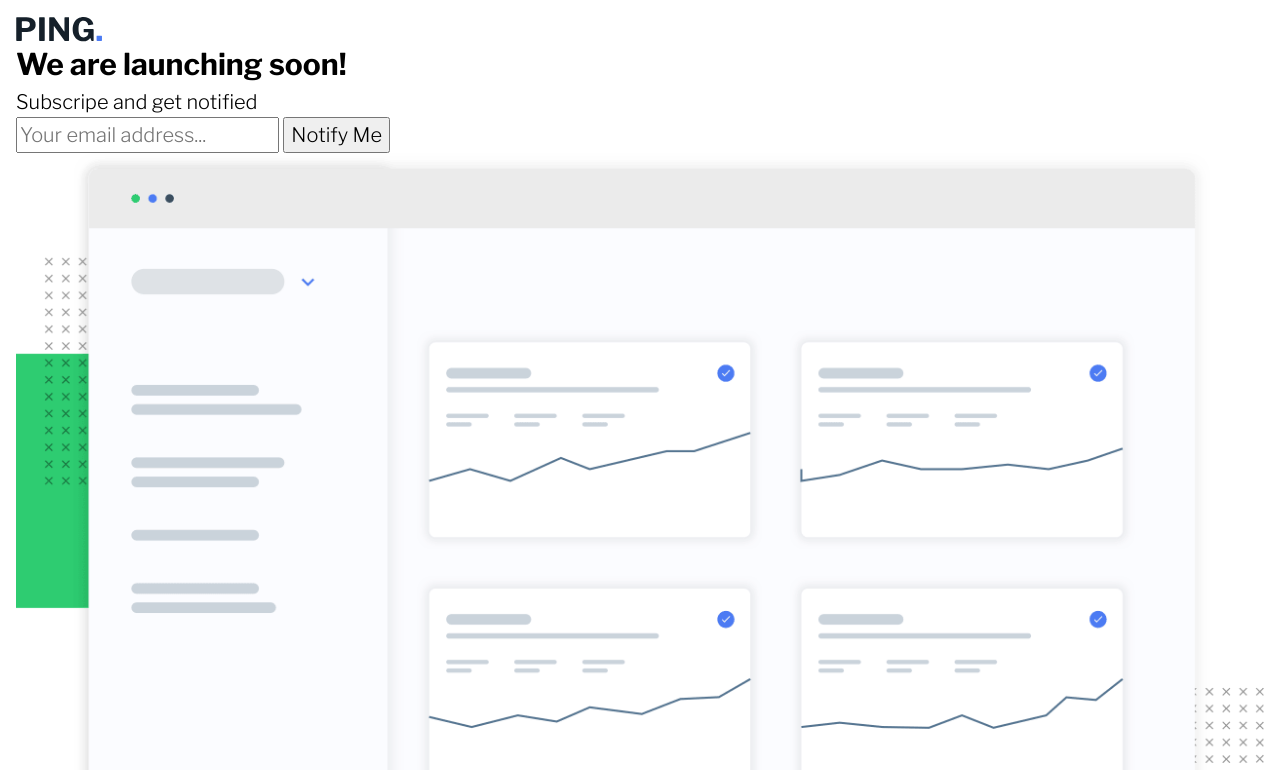
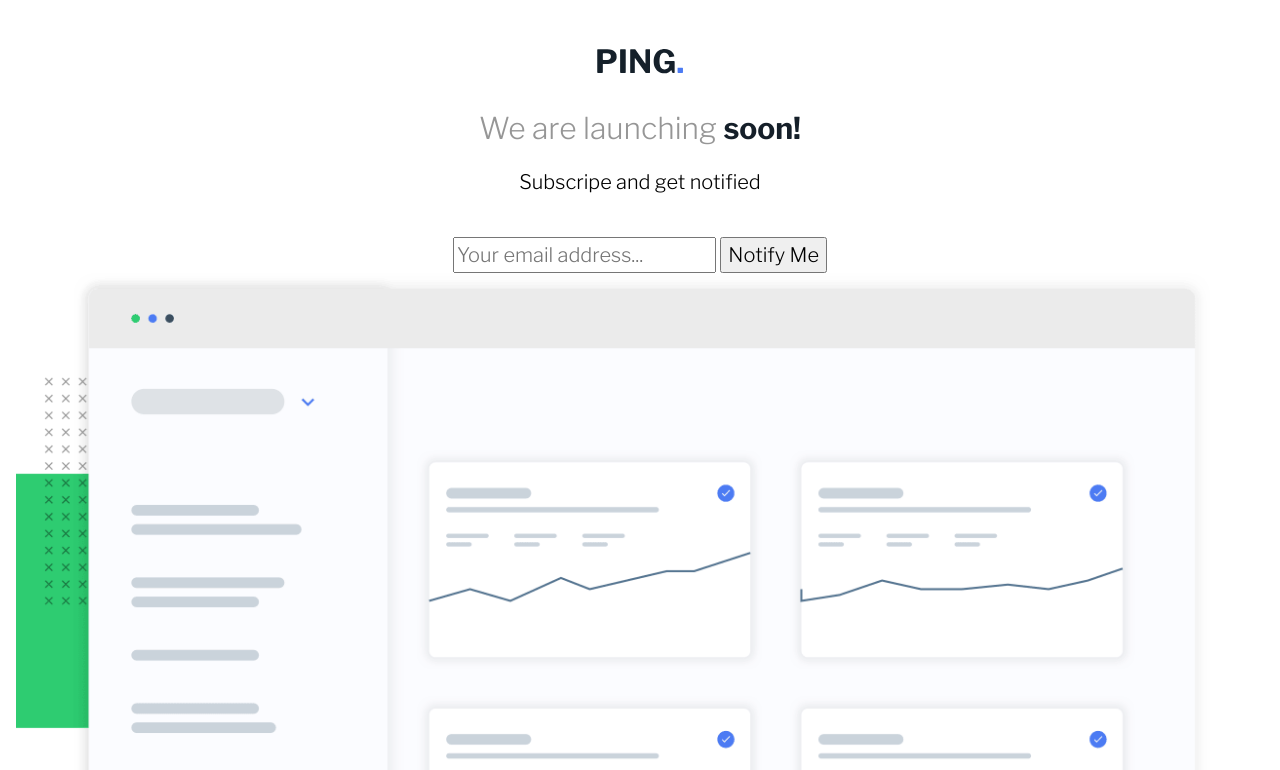
Before and after one commit to approved4me/FM-ping-coming-soon-page, a plain HTML site: page index.html in a window 1280 px wide. Shown: the top 770 px of the page. Drawn offline with nearby package versions, Linux system fonts and the light colour scheme.

Commit message:
start css

```diff
--- a/index.html
+++ b/index.html
@@ -6,7 +6,9 @@
   <meta name="viewport" content="width=device-width, initial-scale=1.0">
   <!-- displays site properly based on user's device -->
   <link rel="icon" type="image/png" sizes="32x32" href="./images/favicon-32x32.png">
-  <link rel="preconnect" href="https://fonts.googleapis.com"><link rel="preconnect" href="https://fonts.gstatic.com" crossorigin><link href="https://fonts.googleapis.com/css2?family=Libre+Franklin:wght@300;600;700&display=swap" rel="stylesheet">
+  <link rel="preconnect" href="https://fonts.googleapis.com">
+  <link rel="preconnect" href="https://fonts.gstatic.com" crossorigin>
+  <link href="https://fonts.googleapis.com/css2?family=Libre+Franklin:wght@300;600;700&display=swap" rel="stylesheet">
   <link rel="stylesheet" href="style.css">
   <title>Frontend Mentor | Ping coming soon page</title>
 
@@ -18,7 +20,7 @@
 
       <div class="top">
         <img src="./images/logo.svg" alt="">
-        <h1>We are launching soon!</h1>
+        <h1>We are launching <span>soon!</span></h1>
         <p>Subscripe and get notified</p>
 
         <form action="">
--- a/style.css
+++ b/style.css
@@ -1,10 +1,15 @@
-*, *::before, *::after {
+*,
+*::before,
+*::after {
   box-sizing: border-box;
 }
+
 * {
   margin: 0;
 }
-  html, body {
+
+html,
+body {
   height: 100%;
 }
 
@@ -18,11 +23,19 @@
   font-size: 20px;
 }
 
-  img, picture, video, canvas, svg {
+img,
+picture,
+video,
+canvas,
+svg {
   display: block;
   max-width: 100%;
 }
-  input, button, textarea, select {
+
+input,
+button,
+textarea,
+select {
   font: inherit;
 }
 
@@ -34,5 +47,42 @@
   --neutral-very_dark_blue: hsl(209, 33%, 12%);
 }
 
-.attribution { font-size: 11px; text-align: center; }
-.attribution a { color: hsl(228, 45%, 44%); }
+h1 {
+  font-weight: 300;
+  color: var(--neutral-gray);
+}
+
+h1 span {
+  font-weight: 700;
+  color: var(--neutral-very_dark_blue);
+}
+
+.top{
+  text-align: center;
+}
+
+.top img {
+  margin: auto;
+  margin-block: 2rem;
+}
+
+.top p {
+  margin-block: 1rem;
+  margin-block-end: 2.5rem;
+}
+
+.attribution {
+  font-size: 11px;
+  text-align: center;
+}
+
+.attribution a {
+  color: hsl(228, 45%, 44%);
+}
+
+
+/* MEDIA QUERY */
+
+@media only screen and (min-width: 60rem) {
+
+}
```
Lines whose indentation alone changed are shown as unchanged.
